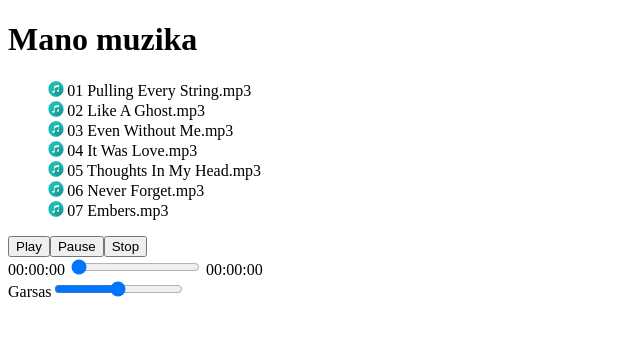
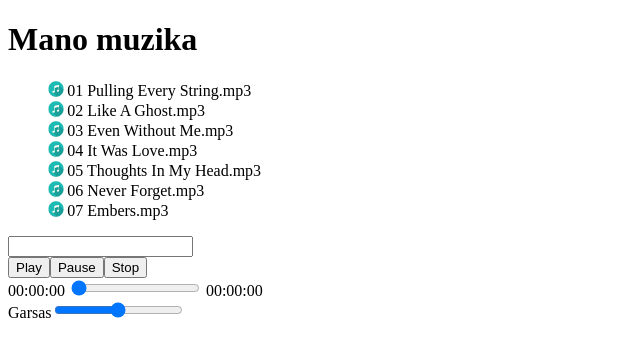
Before and after one commit to fantastas/muza, an Angular app: page / in a window 1280 px wide. Shown: the top 356 px of the page, without its empty margins (0-640 px from the left). Built offline with nearby package versions, Linux system fonts and the light colour scheme.

Commit message:
added currentrack input field

```diff
--- a/package.json
+++ b/package.json
@@ -1,5 +1,5 @@
 {
-  "name": "muza",
+  "name": "Muzika",
   "version": "0.0.0",
   "scripts": {
     "ng": "ng",
--- a/src/app/app.component.html
+++ b/src/app/app.component.html
@@ -8,10 +8,13 @@
 </ul>
 
 <div>
+  <input type="text" [value]="fileName">
+</div>
+
+<div>
 <button (click)="play()">Play</button>
 <button (click)="pause()">Pause</button>
 <button (click)="stop()">Stop</button>
-<!-- <button (click)="printFiles()">print</button> -->
 
 </div>
 
--- a/src/app/app.component.ts
+++ b/src/app/app.component.ts
@@ -8,8 +8,7 @@ import * as moment from 'moment';
   styleUrls: ['./app.component.css']
 })
 export class AppComponent {
-  title = 'muza';
-
+  title = 'Muzika';
 
   audioObj = new Audio();
 
@@ -45,21 +44,15 @@ export class AppComponent {
     { url: './assets/07 Embers.mp3', name: '07 Embers.mp3' }
   ]
 
-
-
-
-
-
-
-
-
   currentTime = '00:00:00';
   duration = '00:00:00';
   seek = 0;
   endseek = 0;
+  fileName: string= '';
 
   play(){
     this.audioObj.play();
+
   }
 
   pause(){
@@ -90,12 +83,23 @@ export class AppComponent {
       this.audioObj.load();
       this.audioObj.play();
 
+      this.files.forEach(element => {
+        if(url == element.url){
+          this.fileName = element.name;
+        }
+      });
+
       const handler = (event: Event) =>{
         // console.log(event);
         this.seek = this.audioObj.currentTime;
         this.endseek = this.audioObj.duration;
         this.duration = this.timeFormat(this.audioObj.duration);
         this.currentTime = this.timeFormat(this.audioObj.currentTime);
+
+        if(this.audioObj.currentTime == this.audioObj.duration){
+          var randSong = this.files[Math.floor(Math.random() * this.files.length)].url;
+          this.openFile(randSong)
+        }
 
 
       }
--- a/src/generateFiles.js
+++ b/src/generateFiles.js
@@ -1,3 +1,7 @@
+// Script to generate filenames and url's of assets dir
+// Usage: node generateFiles.js
+// Copy output in app.module.ts files array
+
 const path = require('path');
 const fs = require('fs');
 fileArr = [];
@@ -11,5 +15,4 @@ fs.readdir('./assets', function (err, files) {
     });
     console.log('files = ')
     console.log(fileArr);
-
 });
```
